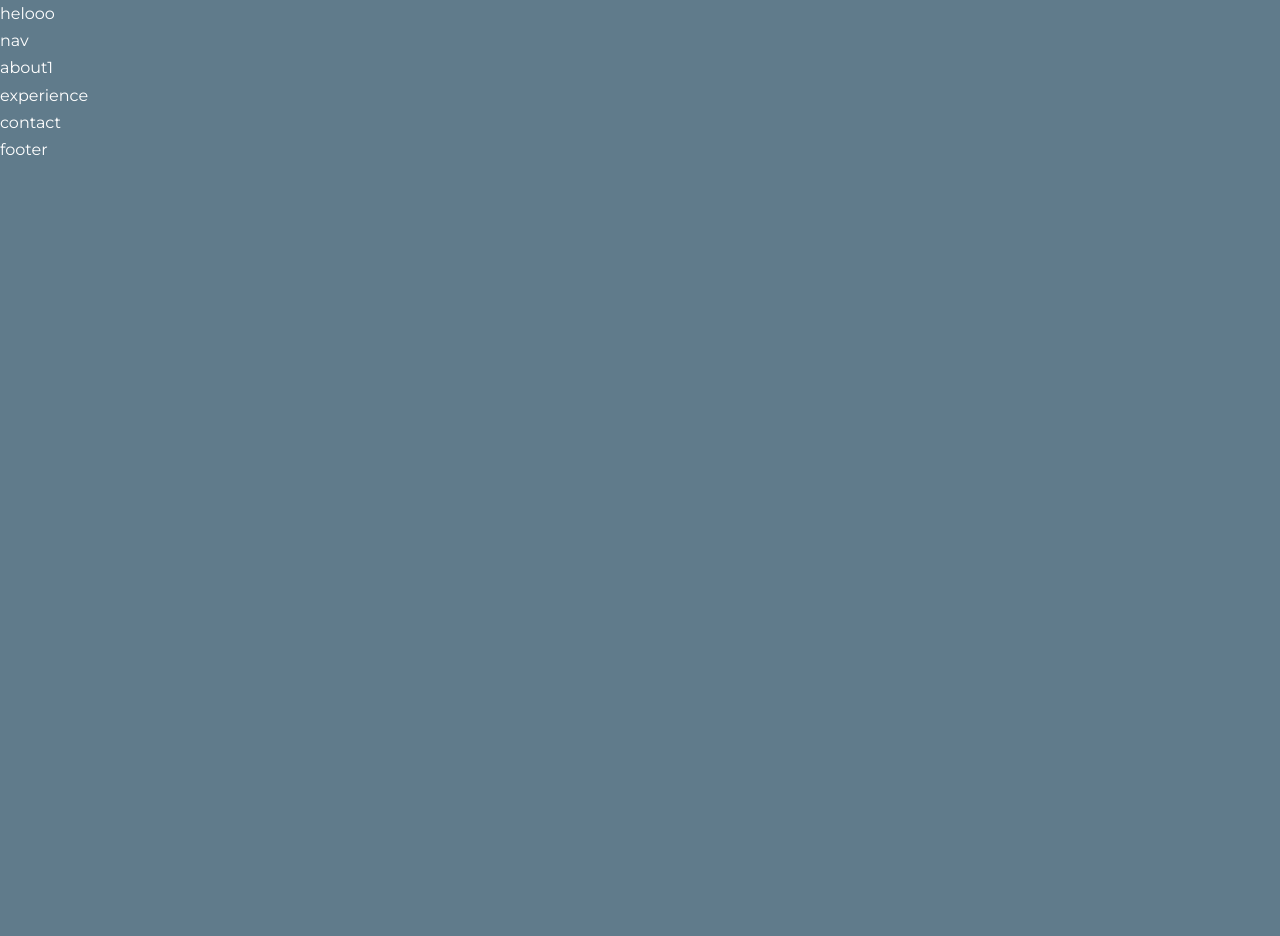
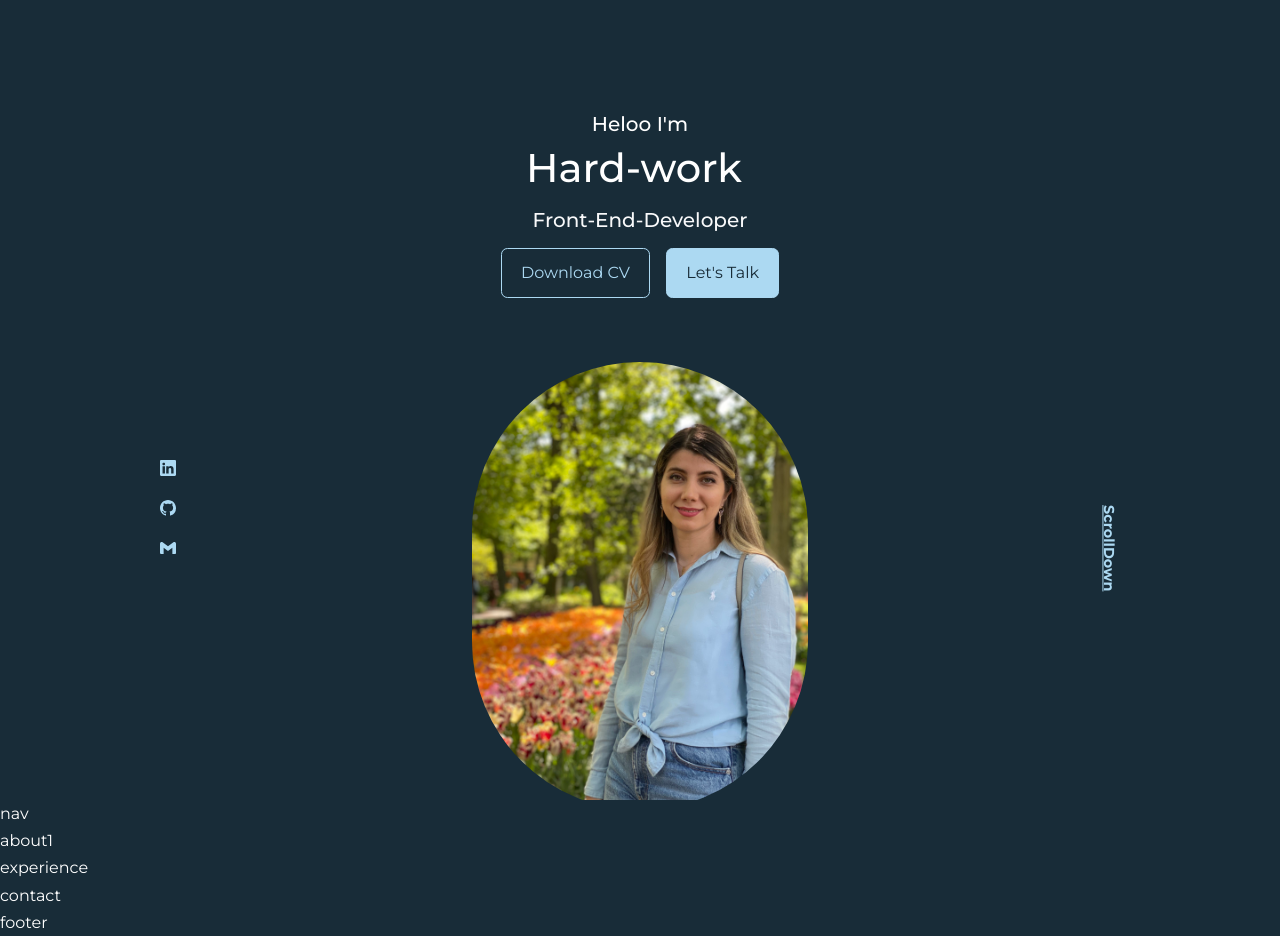
Before and after one commit to bahar-moradi/portfolia1-1, a React (Create React App) app: page / in a window 1280 px wide. Before the commit the page ends 800 px from the top, so only its background shows below. Built offline with nearby package versions, Linux system fonts and the light colour scheme.

Commit message:
header-section

```diff
--- a/package.json
+++ b/package.json
@@ -6,9 +6,14 @@
     "@testing-library/jest-dom": "^5.16.5",
     "@testing-library/react": "^13.4.0",
     "@testing-library/user-event": "^13.5.0",
+    "bootstrap": "^5.2.3",
+    "font-awesome": "^4.7.0",
     "react": "^18.2.0",
     "react-dom": "^18.2.0",
+    "react-icons": "^4.7.1",
+    "react-router-dom": "^6.5.0",
     "react-scripts": "5.0.1",
+    "react-typical": "^0.1.3",
     "web-vitals": "^2.1.4"
   },
   "scripts": {
--- a/src/app.jsx
+++ b/src/app.jsx
@@ -5,6 +5,8 @@ import About from './components/about1/about1'
 import Experience from './components/experience/experience'
 import Contact from './components/contact/contact'
 import Footer from './components/footer/footer'
+import '../node_modules/font-awesome/css/font-awesome.min.css'
+import '../node_modules/bootstrap/dist/css/bootstrap.min.css'
 
 const App = () => {
   return (
--- /dev/null
+++ b/src/components/header/btn.jsx
@@ -0,0 +1,14 @@
+import React from 'react'
+import CV from '../../assets/cv.pdf'
+
+function btn() {
+  return (
+    <div className='show-btn'>
+    <a href={CV} download className='btn'>Download CV</a>
+    <a href="#contact" className='btn btn-primary'>Let's Talk</a>
+
+    </div>
+  )
+}
+
+export default btn
--- a/src/components/header/header.css
+++ b/src/components/header/header.css
@@ -0,0 +1,50 @@
+.header {
+    height: 100vh;
+    overflow: hidden;
+    padding-top: 7rem;
+}
+.header-container {
+    text-align: center;
+    height: 100%;
+    overflow: hidden;
+    position: relative;
+
+
+}
+.show-btn {
+    display: flex;
+    justify-content: center;
+    gap: 1rem;
+    margin: 1rem ;
+
+}
+.social-link{
+    display: flex;
+    flex-direction: column;
+    align-items: center;
+    gap: 0.8rem;
+    position: absolute;
+    bottom: 15rem;
+    left: 0px;
+
+
+}
+.image{
+    background: var (--color-primary);
+    width: 21rem;
+    height: 28rem;
+    margin: auto;
+    border-radius:12rem 12rem 12rem 12rem ;
+    overflow: hidden;
+    margin-top: 4rem;
+
+}
+.scroll__down {
+
+    position: absolute;
+    right: -2rem;
+    bottom: 15rem;
+    transform: rotate(90deg);
+    font-weight: 300px;
+    font-size: 0.9rem;
+}
--- a/src/components/header/header.jsx
+++ b/src/components/header/header.jsx
@@ -1,9 +1,30 @@
 import React from 'react'
 import './header.css'
-
+import BTN from './btn'
+import IMG from '../../assets/IMG-6405.jpg'
+import LINK from './link'
+import Typical from 'react-typical'
 const header = () => {
   return (
-    <div>helooo</div>
+    <div className='header'>
+    <div className='container header-container'>
+      <h5>Heloo I'm</h5>
+      <h1>
+        <Typical
+        steps={['Bahar',1000,'Ftont-End-Developer ',1000,'Hard-working',1000,'Enthusiastic Dev',1000]}
+        loop={Infinity}
+        />
+      </h1>
+      <h5 className='text-light'>Front-End-Developer</h5>
+      <BTN/>
+      <LINK/>
+      <div className='image'>
+        <img src={IMG} alt=""/>
+      </div>
+
+      <a href='#contact' className='scroll__down'>ScrollDown</a>
+    </div>
+    </div>
   )
 }
 
--- /dev/null
+++ b/src/components/header/link.jsx
@@ -0,0 +1,13 @@
+import React from 'react'
+import {BsLinkedin} from 'react-icons/bs';
+import {BsGithub} from 'react-icons/bs'
+import {SiGmail} from 'react-icons/si'
+export default function link() {
+  return (
+    <div className='social-link'>
+        <a href='https://linkdin.com'target="_blank"><BsLinkedin/></a>
+        <a href='https://github.com' target="_blank"><BsGithub/></a>
+        <a href='https://gmail.com' target='_blank'><SiGmail/></a>
+    </div>
+  )
+}
--- a/src/index.css
+++ b/src/index.css
@@ -10,7 +10,7 @@
     text-decoration: none;
 }
 :root {
-    --color-bg:#607B8B;
+    --color-bg:#182c38;
     --color-bg-variant:#5D92B0;
     --color-primary:#ACD9F2;
     --color-primary-variant:#A3C4D7	;
@@ -51,6 +51,7 @@ section > h5{
 a {
     color: var(--color-primary);
     transition:var(--tarnsition);
+    font-weight: bolder;
 }
 a:hover{
     color: var(--color-white);
@@ -78,6 +79,7 @@ img {
     display: block;
     width: 100%;
     object-fit: cover;
+
 }
 
 .text-light {
```
Also changed, not shown: 2 other files (tests, documents, lock files or other folders).
